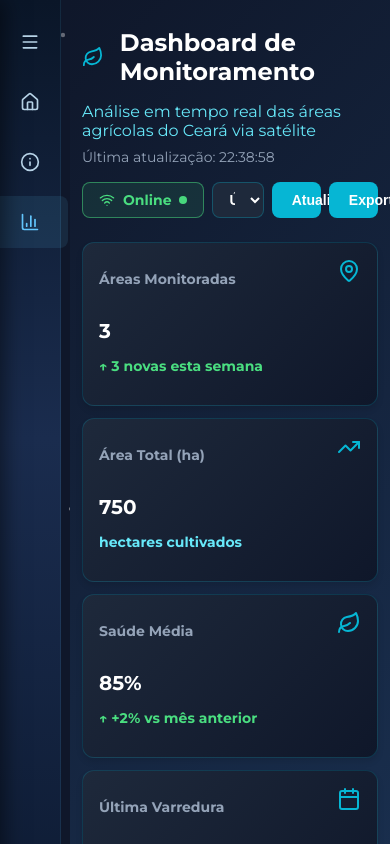
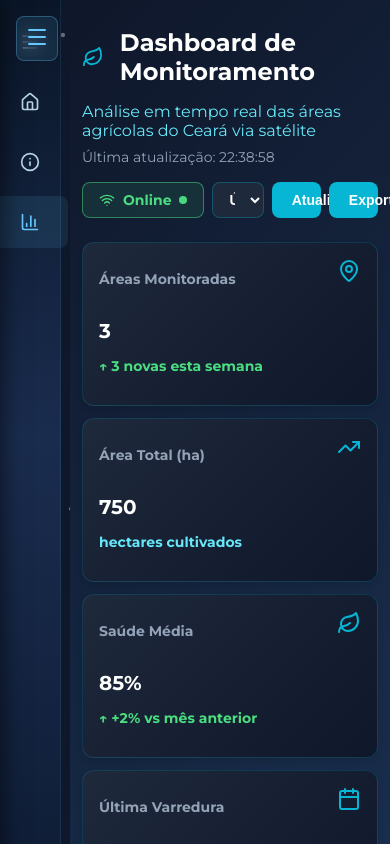
Before and after one commit to Apollo-Terra/apollo_terra_frontend, a React (Vite) app: page /dashboard in a window 390 px wide. Shown: the top 844 px of the page. Built offline with nearby package versions, Linux system fonts and the light colour scheme; no server answers.

Commit message:
fix(ui): fix icon rendering issue

```diff
--- a/src/components/Navbar.jsx
+++ b/src/components/Navbar.jsx
@@ -80,6 +80,15 @@ const Navbar = () => {
           ))}
         </div>
       </nav>
+
+      {!isOpen && (
+        <button
+          className="navbar-open-btn"
+          onClick={() => setIsOpen(true)}
+        >
+          <Menu size={24} />
+        </button>
+      )}
     </>
   );
 };
--- a/src/pages/Home.jsx
+++ b/src/pages/Home.jsx
@@ -1,9 +1,18 @@
 import { useState, useEffect, useCallback } from 'react';
 import { MapContainer, TileLayer, useMapEvents, Marker, Popup, Circle } from 'react-leaflet';
+import L from 'leaflet';
 import 'leaflet/dist/leaflet.css';
 import '../styles/Home.css';
 import api from '../services/apiService';
 import NasaTileLayer from '../components/NasaTileLayer';
+
+// Fix para ícones do Leaflet no build
+delete L.Icon.Default.prototype._getIconUrl;
+L.Icon.Default.mergeOptions({
+  iconRetinaUrl: 'https://cdnjs.cloudflare.com/ajax/libs/leaflet/1.7.1/images/marker-icon-2x.png',
+  iconUrl: 'https://cdnjs.cloudflare.com/ajax/libs/leaflet/1.7.1/images/marker-icon.png',
+  shadowUrl: 'https://cdnjs.cloudflare.com/ajax/libs/leaflet/1.7.1/images/marker-shadow.png',
+});
 
 // Componente para capturar cliques no mapa
 const MapClickHandler = ({ onMapClick }) => {
--- a/src/styles/Navbar.css
+++ b/src/styles/Navbar.css
@@ -269,7 +269,7 @@ body:has(.navbar.closed) .main-content {
   }
 
   .navbar-open-btn {
-    display: none;
+    display: block;
   }
 
   .mobile-sidebar {
```
